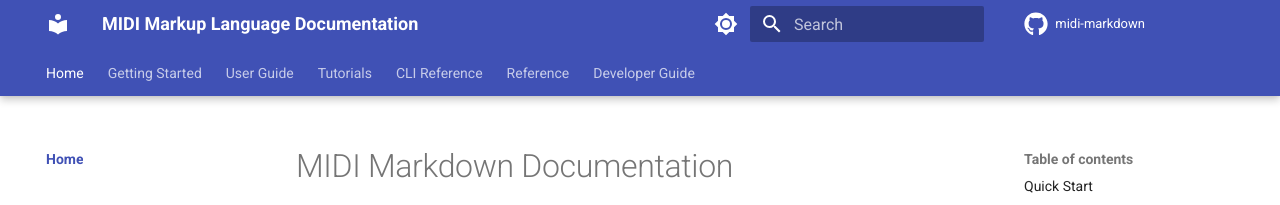
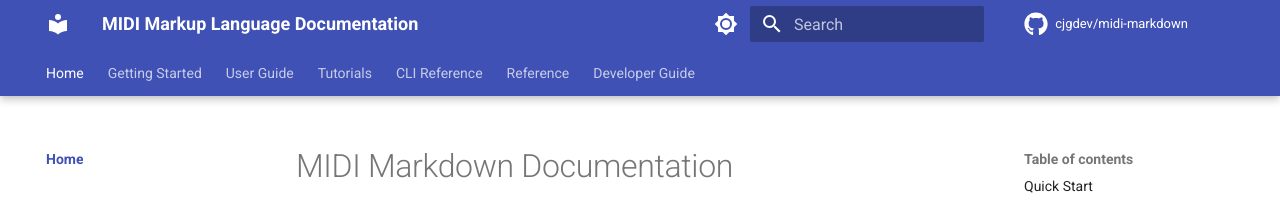
Before and after one commit to cjgdev/midi-markdown, an MkDocs documentation site: the page built from docs/index.md, in a window 1280 px wide. Shown: the top 205 px of the page. Built offline with MkDocs 1.6.1 and Material for MkDocs 9.7.7, drawn with Linux system fonts in a browser that asks for light colours; comment, search, counter and statistics services are not loaded; the version menu is left out.

Commit message:
Add GitHub Pages documentation publishing
- Update mkdocs.yml with correct repository URLs
- Fix nav reference to mmd-syntax.md (was mml-syntax.md)
- Create GitHub Actions workflow for automatic docs deployment
- Configure deployment to https://cjgdev.github.io/midi-markdown/

The workflow will:
- Build MkDocs site on docs changes
- Deploy to GitHub Pages on main branch merges
- Support manual triggering via workflow_dispatch

Docs will be available at:
https://cjgdev.github.io/midi-markdown/

```diff
--- a/mkdocs.yml
+++ b/mkdocs.yml
@@ -1,10 +1,10 @@
 site_name: MIDI Markup Language Documentation
 site_description: Human-readable MIDI markup language compiler and tools
 site_author: MIDI Markup Language Contributors
-site_url: https://github.com/yourusername/midi-markdown
+site_url: https://cjgdev.github.io/midi-markdown/
 
-repo_name: midi-markdown
-repo_url: https://github.com/yourusername/midi-markdown
+repo_name: cjgdev/midi-markdown
+repo_url: https://github.com/cjgdev/midi-markdown
 edit_uri: edit/main/docs/
 
 theme:
@@ -128,7 +128,7 @@ extra:
     provider: mike
   social:
     - icon: fontawesome/brands/github
-      link: https://github.com/yourusername/midi-markdown
+      link: https://github.com/cjgdev/midi-markdown
   analytics:
     feedback:
       title: Was this page helpful?
@@ -158,7 +158,7 @@ nav:
 
   - User Guide:
     - Syntax & Basics:
-      - user-guide/mml-syntax.md
+      - user-guide/mmd-syntax.md
       - user-guide/timing-system.md
       - user-guide/midi-commands.md
       - user-guide/variables-loops.md
```
Also changed, not shown: 1 other file.
